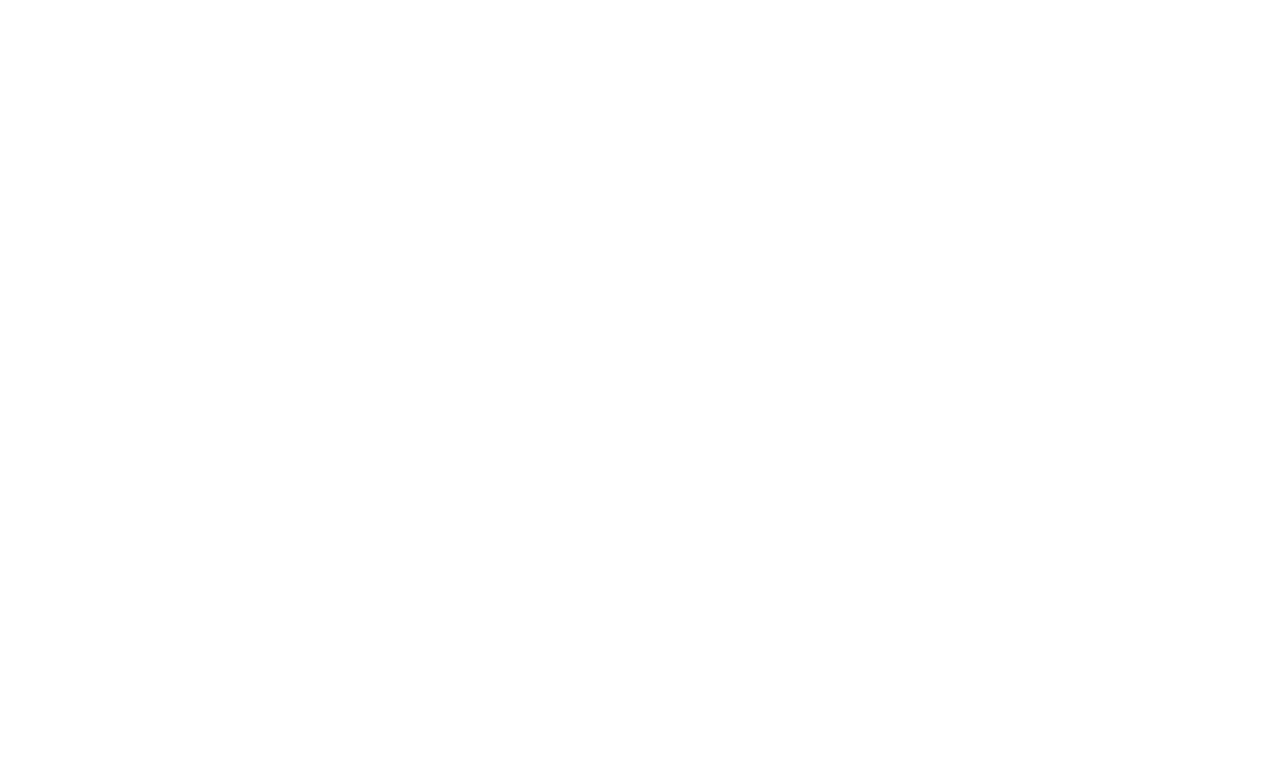
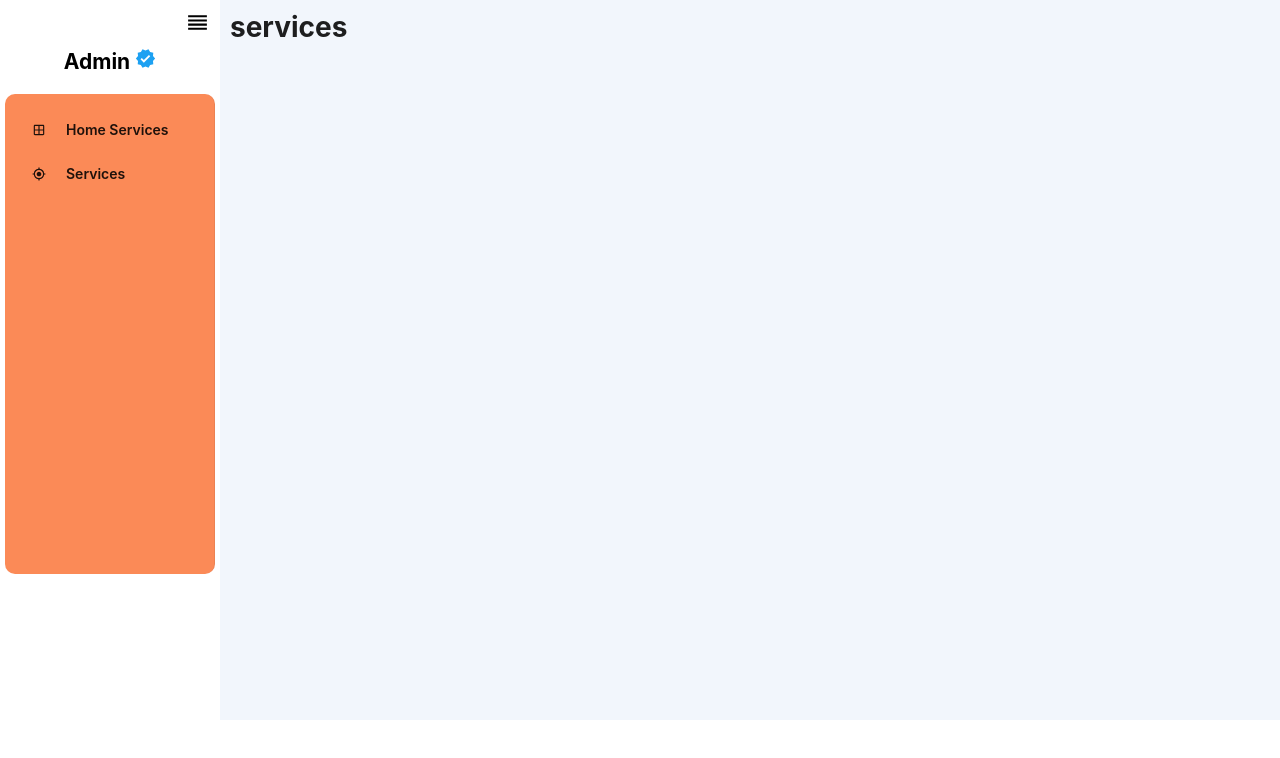
Before and after one commit to Sarin-Bhattarai/Acharya-electric-front, a React (Create React App) app: page /api/dashboard/services in a window 1280 px wide. Before the commit this address had no page. Shown: the top 758 px of the page. Built offline with nearby package versions, Linux system fonts and the light colour scheme.

Commit message:
feat(adding dashboard)

```diff
--- a/src/App.js
+++ b/src/App.js
@@ -6,6 +6,7 @@
 import Portfolio from "./pages/portfolio/Portfolio";
 import Footer from "./components/footer/Footer";
 import Services from "./pages/services/Services";
+import Dashboard from "./pages/dashboard/Dashboard";
 import { BrowserRouter as Router, Routes, Route } from "react-router-dom";
 
 const App = () => {
@@ -93,6 +94,7 @@
                   </>
                 }
               />
+              <Route path="/*" exact element={<Dashboard />} />
             </Routes>
           </Router>
         </>
--- a/src/components/footer/footer.css
+++ b/src/components/footer/footer.css
@@ -36,7 +36,7 @@
 
 .fs-grid {
   display: grid;
-  grid-template-columns: repeat(5, 1fr);
+  grid-template-columns: repeat(4, 1fr);
   grid-gap: 30px;
   margin-top: 7%;
 }
--- a/src/components/header/Header.jsx
+++ b/src/components/header/Header.jsx
@@ -59,7 +59,7 @@
                 marginTop: "-4px",
               }}
             >
-              - 9800000000
+              - 9856038173
             </h2>
           </div>
         </div>
--- a/src/index.css
+++ b/src/index.css
@@ -161,6 +161,74 @@
 
 /* --------------Loader--------------  */
 
+/* --------------Dashboard--------------  */
+
+.sidebar {
+  text-align: center !important;
+  background: #fff !important;
+  position: sticky !important;
+  overflow: auto !important;
+  height: 90vh !important;
+  top: 0 !important;
+  left: 0 !important;
+}
+
+.hammenu {
+  text-align: end !important;
+  padding-right: 10px !important;
+  padding-top: 10px !important;
+  padding-bottom: 10px !important;
+}
+
+.side-nav {
+  background-color: #fb8a57 !important;
+  list-style: none !important;
+  margin: 5px !important;
+  border-radius: 10px !important;
+  padding: 7px !important;
+  text-align: start !important;
+  height: 60vh !important;
+  margin-top: 20px !important;
+}
+
+li.ant-menu-item {
+  cursor: pointer;
+  font-weight: 600 !important;
+  padding: 5px;
+  color: white;
+  margin-top: 10px;
+}
+
+li.ant-menu-item:hover {
+  background-color: #f2f6fc !important;
+  border-radius: 5px !important;
+  color: black !important;
+}
+
+.ant-form-item-explain-error {
+  color: #fff !important;
+}
+
+.ant-form-item-required {
+  color: #fff !important;
+}
+
+svg.ant-menu-item-icon {
+  font-weight: bold !important;
+  margin-right: 10px !important;
+}
+
+svg {
+  cursor: pointer !important;
+}
+
+.main-content {
+  background-color: #f2f6fc !important;
+  padding: 10px !important;
+}
+
+/* --------------Dashboard--------------  */
+
 /* --------------Responsive--------------  */
 
 @media screen and (max-width: 991px) {
--- a/src/pages/contact/Contact.jsx
+++ b/src/pages/contact/Contact.jsx
@@ -1,10 +1,26 @@
 import React from "react";
 import "./contact.css";
 import Socket2 from "../../resources/images/socket2.jpg";
+import { useNavigate } from "react-router-dom";
 import { Button, Form, Input, DatePicker } from "antd";
+import { useForm } from "@formspree/react";
 const { TextArea } = Input;
 
 const Contact = () => {
+  const [states, handleSubmit] = useForm("xayzvadn");
+  const navigate = useNavigate();
+  if (states.succeeded) {
+    return (
+      <>
+        <div>
+          <p>Thankyou your booking has been placed!</p>;
+        </div>
+        {setTimeout(() => {
+          navigate("/");
+        }, 1000)}
+      </>
+    );
+  }
   return (
     <>
       <section className="global">
@@ -25,7 +41,7 @@
 
           <div className="contact-grid">
             <div className="contact-details">
-              <Form layout="vertical">
+              <Form onFinish={handleSubmit} layout="vertical">
                 <div className="flex-input">
                   <Form.Item
                     name="FullName"
--- a/src/pages/dashboard/Ahome.jsx
+++ b/src/pages/dashboard/Ahome.jsx
@@ -0,0 +1,11 @@
+import React from "react";
+
+const Ahome = () => {
+  return (
+    <div>
+      <h1>home services</h1>
+    </div>
+  );
+};
+
+export default Ahome;
--- a/src/pages/dashboard/Aservices.jsx
+++ b/src/pages/dashboard/Aservices.jsx
@@ -0,0 +1,11 @@
+import React from "react";
+
+const Aservices = () => {
+  return (
+    <div>
+      <h1>services</h1>
+    </div>
+  );
+};
+
+export default Aservices;
--- a/src/pages/dashboard/Dashboard.jsx
+++ b/src/pages/dashboard/Dashboard.jsx
@@ -0,0 +1,86 @@
+import { Layout, Menu } from "antd";
+import React, { useState } from "react";
+import { Routes, Route, useNavigate } from "react-router-dom";
+import {
+  MdOutlineWindow,
+  MdOutlineMyLocation,
+  MdReorder,
+  MdVerified,
+} from "react-icons/md";
+import "./dash.css";
+import Ahome from "./Ahome";
+import Aservices from "./Aservices";
+
+const { Sider, Content } = Layout;
+const Dashboard = () => {
+  const navigate = useNavigate();
+  const [collapsed, setCollapsed] = useState(false);
+
+  const toggleCollapsed = () => {
+    setCollapsed(!collapsed);
+  };
+
+  const items = [
+    {
+      key: "/api/dashboard/homes",
+      icon: <MdOutlineWindow />,
+      label: "Home Services",
+    },
+
+    {
+      key: "/api/dashboard/services",
+      icon: <MdOutlineMyLocation />,
+      label: "Services",
+    },
+  ];
+
+  return (
+    <Layout>
+      <Sider
+        collapsedWidth={80}
+        trigger={null}
+        collapsed={collapsed}
+        collapsible
+        width={220}
+        className="sidebar"
+      >
+        <div>
+          <div className="hammenu">
+            <MdReorder size={25} onClick={toggleCollapsed} />
+          </div>
+          {!collapsed && (
+            <>
+              <div className="name-icon">
+                <h1>
+                  Admin
+                  <MdVerified
+                    style={{
+                      color: "#1DA1F2",
+                      marginLeft: "5px",
+                    }}
+                  />
+                </h1>
+              </div>
+            </>
+          )}
+          <Menu
+            className="side-nav"
+            onClick={(e) => {
+              navigate(e.key);
+            }}
+            items={items}
+          />
+        </div>
+      </Sider>
+      <Content className="main-content">
+        <Routes>
+          <Route path="/api/dashboard" element={<Ahome />} />
+          <Route path="/api/dashboard/homes" element={<Ahome />} />
+          <Route path="/api/dashboard/services" element={<Aservices />} />
+        </Routes>
+      </Content>
+    </Layout>
+  );
+};
+
+export default Dashboard;
--- /dev/null
+++ b/src/pages/dashboard/dash.css
@@ -0,0 +1,73 @@
+.dashboard-container {
+  margin-left: 30px;
+  margin-top: 30px;
+  margin-right: 30px;
+  background-color: #fff;
+  min-height: 90vh;
+  border-radius: 6px;
+}
+
+.head-container {
+  display: flex;
+  justify-content: space-between;
+}
+
+.head-container h1 {
+  font-size: 18px;
+  color: #6aab9c;
+}
+
+.mini-container {
+  max-width: 1200px;
+  margin: auto;
+}
+
+.profile-section img {
+  width: 60px;
+  height: 60px;
+  border-radius: 60%;
+  margin-top: 4px;
+  border: 3px solid #6aab9c;
+}
+
+.profile-section h4 {
+  margin-top: 14px;
+  font-size: 16px;
+  color: #6aab9c;
+}
+
+.profile-section {
+  display: flex;
+  gap: 1em;
+}
+
+.content-container {
+  margin-top: 4%;
+}
+
+.content-container h1 {
+  font-size: 18px;
+  color: #6aab9c;
+  text-decoration: underline;
+}
+
+.data-table {
+  margin-top: 20px !important;
+}
+
+.ant-table-thead > tr > th {
+  position: relative;
+  color: #fff !important;
+  font-weight: 500;
+  text-align: left;
+  background: #00abc5 !important;
+  border-bottom: 1px solid #f0f0f0;
+  transition: background 0.3s ease;
+}
+
+.dashboard-paragraph {
+  text-align: justify !important;
+  line-height: 32px !important;
+  font-weight: 400 !important;
+  font-size: 16px !important;
+}
--- a/src/pages/home/Home.jsx
+++ b/src/pages/home/Home.jsx
@@ -16,6 +16,7 @@
 import Person2 from "../../resources/images/review2.jpg";
 import Person3 from "../../resources/images/review3.jpeg";
 import Socket2 from "../../resources/images/contact.png";
+import { useForm } from "@formspree/react";
 import { Button, Form, Input, DatePicker, Rate } from "antd";
 import Appliance from "../../resources/images/img1.png";
 const { TextArea } = Input;
@@ -25,7 +26,25 @@
     homes: [],
     error: null,
   });
+  const [states, handleSubmit] = useForm("xayzvadn");
   const navigate = useNavigate();
+
+  useEffect(() => {
+    fetchHomes();
+  }, []);
+
+  if (states.succeeded) {
+    return (
+      <>
+        <div>
+          <p>Thankyou your booking has been placed!</p>;
+        </div>
+        {setTimeout(() => {
+          navigate("/services");
+        }, 1000)}
+      </>
+    );
+  }
 
   const fetchHomes = () => {
     setState({ ...state, error: null });
@@ -34,9 +53,6 @@
       .catch({ ...state, error: null });
   };
 
-  useEffect(() => {
-    fetchHomes();
-  }, []);
   return (
     <>
       <section className="global">
@@ -179,7 +195,7 @@
                   requests.
                 </p>
                 <div className="contact-details">
-                  <Form layout="vertical">
+                  <Form onFinish={handleSubmit} layout="vertical">
                     <div className="flex-input">
                       <Form.Item
                         name="FullName"
```
Also changed, not shown: src/components/footer/Footer.jsx (+8 -31 lines), src/pages/dashboard/Aabout.jsx (deleted).
